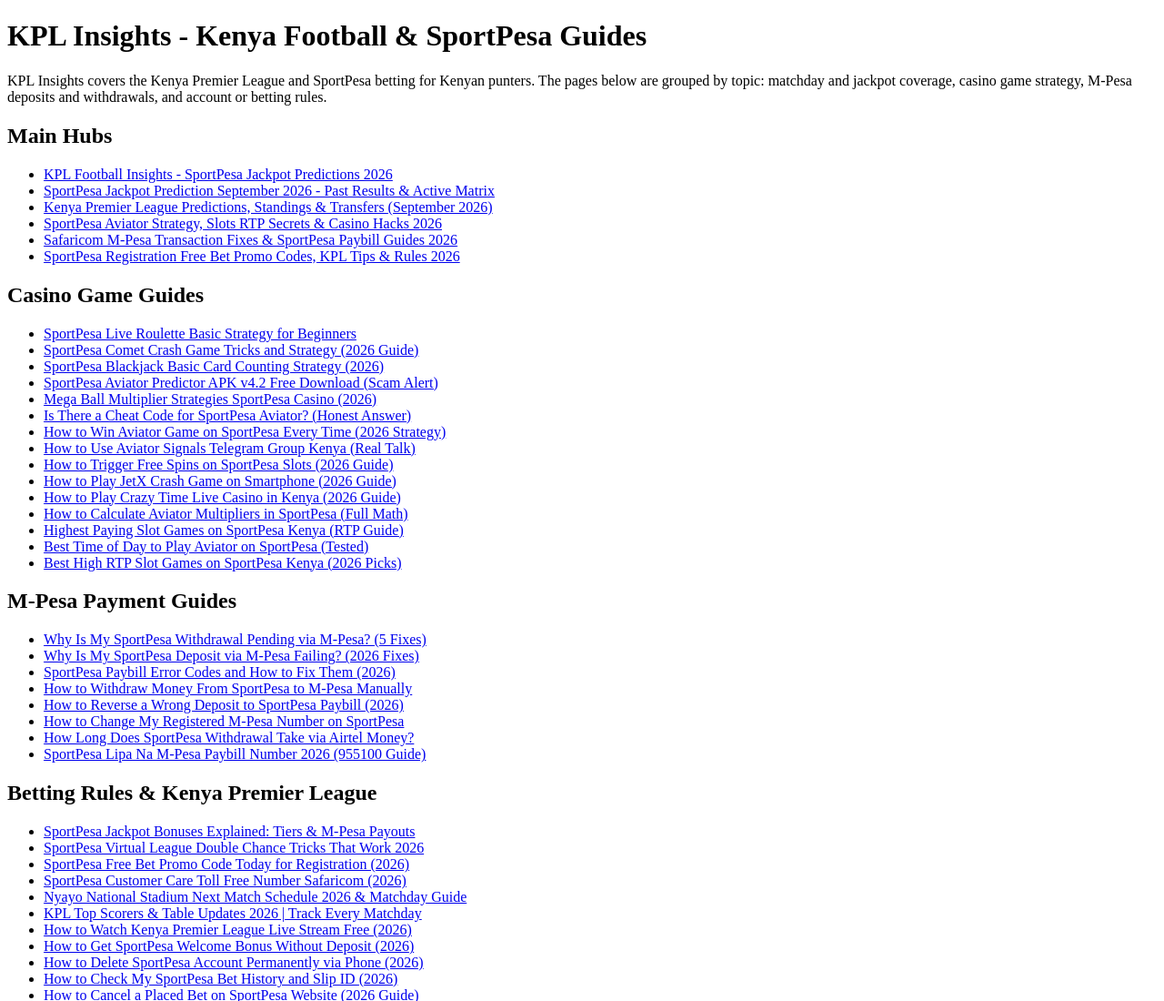
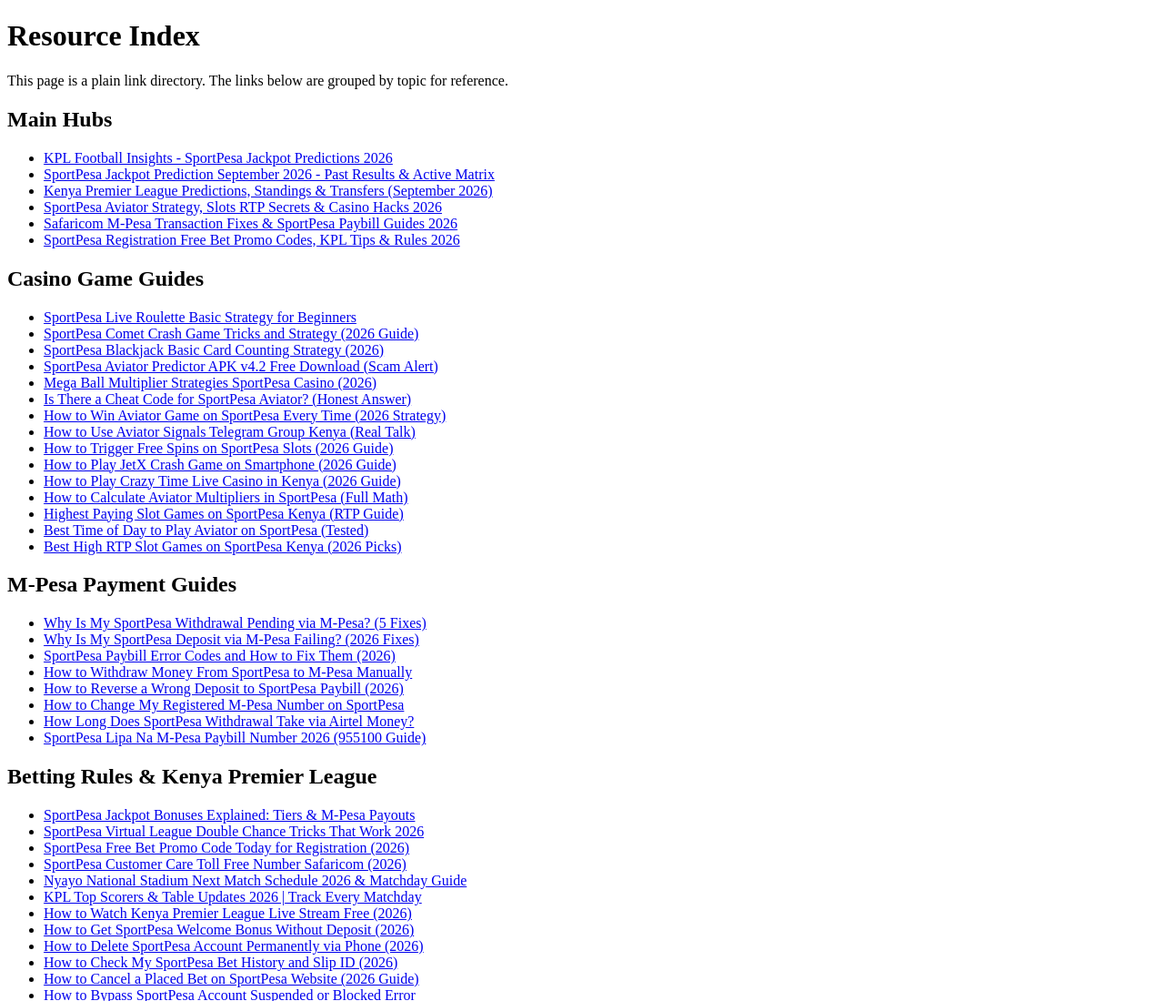
Before and after one commit to bai1611-lang/kpl-ke-2026, a plain HTML site: page index.html in a window 1280 px wide. Shown: the top 1100 px of the page at 91% size. Drawn offline with Linux system fonts and the light colour scheme.

Commit message:
neutralize title/description (resource index)

```diff
--- a/index.html
+++ b/index.html
@@ -3,16 +3,14 @@
 <head>
     <meta charset="UTF-8">
     <meta name="viewport" content="width=device-width, initial-scale=1">
-    <title>KPL Insights - Kenya Football &amp; SportPesa Guides Index</title>
-    <meta name="description" content="Curated index of KPL Insights guides: SportPesa jackpot and Kenya Premier League coverage, casino game strategies, M-Pesa payment fixes and betting rules for Kenyan punters.">
+    <title>Resource Index</title>
+    <meta name="description" content="A categorized link index of published resource pages, grouped by topic for quick reference.">
     <meta name="robots" content="index, follow">
 </head>
 <body>
-    <h1>KPL Insights - Kenya Football &amp; SportPesa Guides</h1>
+    <h1>Resource Index</h1>
     <p>
-        KPL Insights covers the Kenya Premier League and SportPesa betting for Kenyan punters.
-        The pages below are grouped by topic: matchday and jackpot coverage, casino game strategy,
-        M-Pesa deposits and withdrawals, and account or betting rules.
+        This page is a plain link directory. The links below are grouped by topic for reference.
     </p>
 
     <h2>Main Hubs</h2>
```
